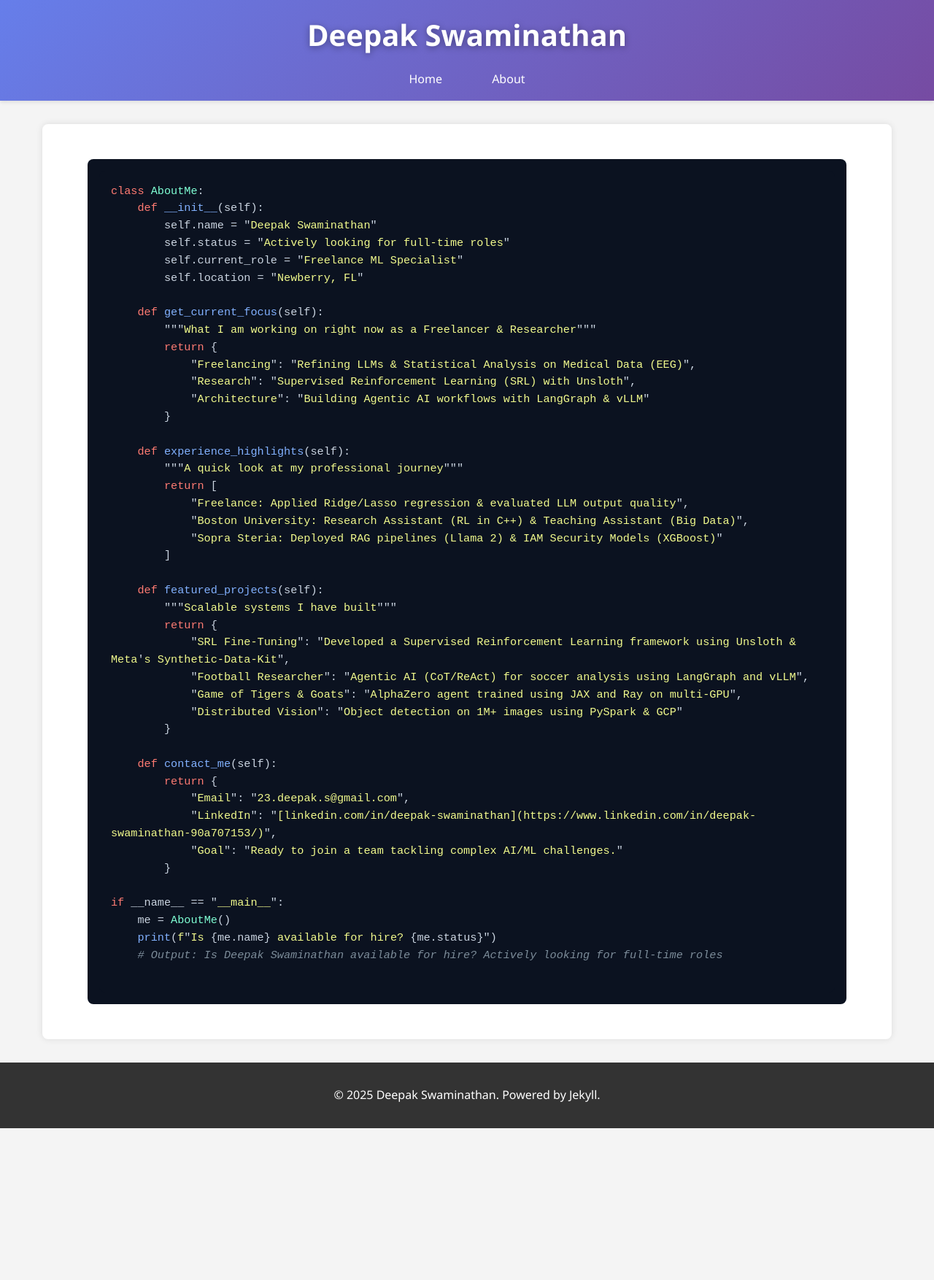
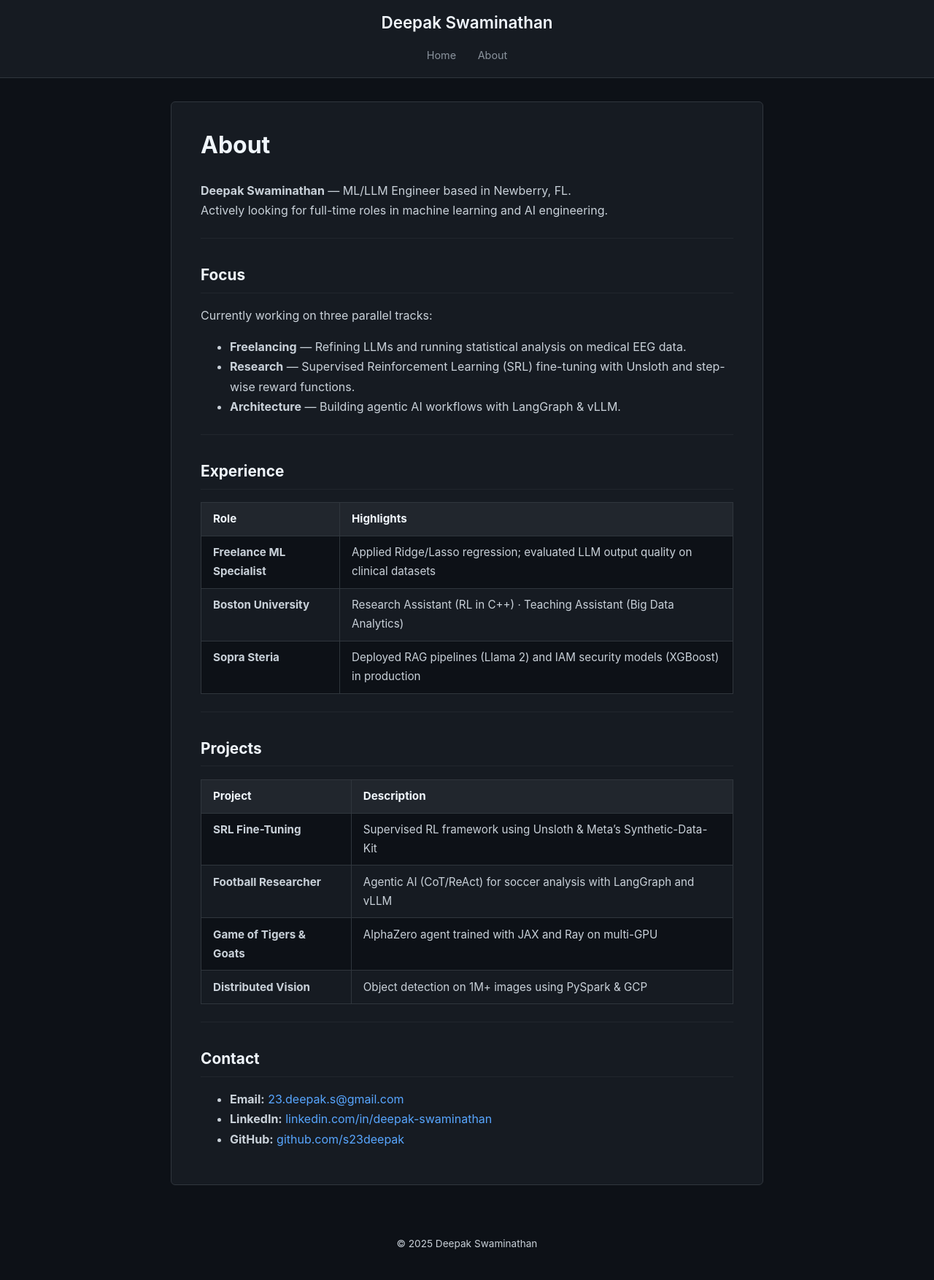
Before and after one commit to s23deepak/s23deepak.github.io, a Jekyll site: the page built from about.md, in a window 1280 px wide. Shown: the whole page at 73% size. Built offline with Jekyll 4.4.1, drawn with Linux system fonts in a browser that asks for light colours; before the commit the page ends 1546 px from its top, so only the background shows below that.

Commit message:
Redesign profile page to match affaan-m GitHub profile style
Co-authored-by: s23deepak <33604012+s23deepak@users.noreply.github.com>
Agent-Logs-Url: https://github.com/s23deepak/s23deepak.github.io/sessions/8cfcbc83-a9ad-4a5b-9fd2-d76666074695

````diff
--- a/_layouts/default.html
+++ b/_layouts/default.html
@@ -6,126 +6,177 @@
     <title>{{ site.title }} - {{ page.title }}</title>
     <meta name="description" content="{{ site.description }}">
     <style>
+        *, *::before, *::after { box-sizing: border-box; }
         body {
-            font-family: 'Segoe UI', Tahoma, Geneva, Verdana, sans-serif;
-            line-height: 1.6;
+            font-family: -apple-system, BlinkMacSystemFont, 'Segoe UI', Helvetica, Arial, sans-serif;
+            font-size: 16px;
+            line-height: 1.7;
             margin: 0;
             padding: 0;
-            background-color: #f4f4f4;
-            color: #333;
+            background-color: #0d1117;
+            color: #c9d1d9;
         }
         header {
-            background: linear-gradient(135deg, #667eea 0%, #764ba2 100%);
-            color: white;
-            padding: 1rem 0;
+            background-color: #161b22;
+            border-bottom: 1px solid #30363d;
+            padding: 0.75rem 0;
             text-align: center;
-            box-shadow: 0 2px 5px rgba(0,0,0,0.1);
         }
         header h1 {
-            margin: 0;
-            font-size: 2.5rem;
-            color: #ffffff;
-            text-shadow: 0 2px 10px rgba(0,0,0,0.35);
+            margin: 0 0 0.5rem;
+            font-size: 1.4rem;
+            color: #f0f6fc;
+            font-weight: 600;
         }
         nav {
-            margin-top: 1rem;
+            display: flex;
+            justify-content: center;
+            gap: 0.25rem;
         }
         nav a {
-            color: white;
+            color: #8b949e;
             text-decoration: none;
-            margin: 0 1rem;
-            padding: 0.5rem 1rem;
-            border-radius: 5px;
-            transition: background-color 0.3s;
+            padding: 0.35rem 0.8rem;
+            border-radius: 6px;
+            font-size: 0.9rem;
+            transition: background-color 0.2s, color 0.2s;
         }
         nav a:hover {
-            background-color: rgba(255,255,255,0.2);
+            background-color: #21262d;
+            color: #f0f6fc;
         }
         main {
-            max-width: 1100px;
+            max-width: 860px;
             margin: 2rem auto;
-            padding: 0 1rem;
-            background: white;
-            border-radius: 8px;
-            box-shadow: 0 0 10px rgba(0,0,0,0.1);
-            padding: 2rem;
+            padding: 0 1.5rem;
         }
-        /* Content wrapper for tighter control over elements like code blocks */
         .content {
-            max-width: 1040px;
-            margin: 0 auto;
+            background-color: #161b22;
+            border: 1px solid #30363d;
+            border-radius: 6px;
+            padding: 2rem 2.5rem;
         }
-
+        h1 { font-size: 2rem; color: #f0f6fc; margin-top: 0; }
+        h2 { font-size: 1.3rem; color: #f0f6fc; border-bottom: 1px solid #21262d; padding-bottom: 0.4rem; margin-top: 2rem; }
+        h3 { font-size: 1.1rem; color: #f0f6fc; }
+        p { color: #c9d1d9; }
+        em { color: #8b949e; }
+        a { color: #58a6ff; text-decoration: none; }
+        a:hover { text-decoration: underline; }
+        hr {
+            border: none;
+            border-top: 1px solid #21262d;
+            margin: 1.5rem 0;
+        }
+        /* Tables */
+        table {
+            width: 100%;
+            border-collapse: collapse;
+            margin: 1rem 0;
+            font-size: 0.95rem;
+        }
+        th {
+            background-color: #21262d;
+            color: #f0f6fc;
+            text-align: left;
+            padding: 0.6rem 1rem;
+            border: 1px solid #30363d;
+        }
+        td {
+            padding: 0.6rem 1rem;
+            border: 1px solid #30363d;
+            color: #c9d1d9;
+            vertical-align: top;
+        }
+        tr:nth-child(even) td { background-color: #161b22; }
+        tr:nth-child(odd) td { background-color: #0d1117; }
         /* Code block / syntax highlighting styles (Rouge token classes) */
         .highlight {
             background: #0b1220;
             color: #cbd5e1;
             padding: 1rem;
-            border-radius: 8px;
+            border-radius: 6px;
+            border: 1px solid #30363d;
             overflow: auto;
             margin: 1rem 0;
-            font-family: 'Source Code Pro', 'Fira Code', Menlo, Monaco, monospace;
-            font-size: 0.95rem;
+            font-family: 'SFMono-Regular', 'Fira Code', Menlo, Monaco, monospace;
+            font-size: 0.9rem;
             line-height: 1.5;
         }
         .highlight pre { margin: 0; white-space: pre-wrap; word-break: break-word; }
-
-        /* Rouge token color mappings (common classes used by Rouge) */
-        .k { color: #ff7b72; }   /* keyword - RED */
-        .kd { color: #ff7b72; }  /* keyword declaration */
-        .n { color: #cbd5e1; }   /* name - default light text */
-        .na { color: #ffb86b; }  /* attribute - ORANGE */
-        .nb { color: #ffd580; }  /* built-in - YELLOW */
-        .nc { color: #7fffd4; }  /* class - CYAN */
-        .nf { color: #82b1ff; }  /* function name - BLUE */
-        .nt { color: #7fffd4; }  /* type - CYAN */
-        .nv { color: #9cd37b; }  /* variable - GREEN */
-        .v { color: #9cd37b; }   /* variable - GREEN */
-        .o { color: #cbd5e1; }   /* operator - default light text */
-        .p { color: #cbd5e1; }   /* punctuation - default light text */
-        .m { color: #ffd580; }   /* number - YELLOW */
-        .mi { color: #ffd580; }  /* number integer - YELLOW */
-        .mf { color: #ffd580; }  /* number float - YELLOW */
-        .sh { color: #cbd5e1; }  /* string delimiter - light text */
-        .s { color: #f1fa8c; }   /* string - YELLOW/LIME */
-        .sa { color: #f1fa8c; }  /* string affix - YELLOW */
-        .sr { color: #f1fa8c; }  /* string regex - YELLOW */
-        .ss { color: #f1fa8c; }  /* string symbol - YELLOW */
-        .c { color: #7c8c99; font-style: italic; }   /* comment - GRAY italic */
-        .cm { color: #7c8c99; font-style: italic; }  /* comment multiline - GRAY italic */
-        .cp { color: #7c8c99; font-style: italic; }  /* comment preproc - GRAY italic */
-        .c1 { color: #7c8c99; font-style: italic; }  /* comment single - GRAY italic */
-        footer {
-            text-align: center;
-            padding: 1rem 0;
-            background: #333;
-            color: white;
-            margin-top: 2rem;
+        code {
+            font-family: 'SFMono-Regular', 'Fira Code', Menlo, Monaco, monospace;
+            font-size: 0.875em;
+            background-color: #21262d;
+            color: #c9d1d9;
+            padding: 0.2em 0.4em;
+            border-radius: 4px;
         }
-        /* Headings inside main content should use a readable accent color */
-        h1, h2, h3 {
-            color: #333333;
-        }
-        a {
-            color: #667eea;
-        }
-        a:hover {
-            text-decoration: underline;
-        }
+        .highlight code { background: none; padding: 0; }
+        /* Rouge token color mappings */
+        .k  { color: #ff7b72; }
+        .kd { color: #ff7b72; }
+        .n  { color: #cbd5e1; }
+        .na { color: #ffb86b; }
+        .nb { color: #ffd580; }
+        .nc { color: #7fffd4; }
+        .nf { color: #82b1ff; }
+        .nt { color: #7fffd4; }
+        .nv { color: #9cd37b; }
+        .v  { color: #9cd37b; }
+        .o  { color: #cbd5e1; }
+        .p  { color: #cbd5e1; }
+        .m  { color: #ffd580; }
+        .mi { color: #ffd580; }
+        .mf { color: #ffd580; }
+        .sh { color: #cbd5e1; }
+        .s  { color: #f1fa8c; }
+        .sa { color: #f1fa8c; }
+        .sr { color: #f1fa8c; }
+        .ss { color: #f1fa8c; }
+        .c  { color: #7c8c99; font-style: italic; }
+        .cm { color: #7c8c99; font-style: italic; }
+        .cp { color: #7c8c99; font-style: italic; }
+        .c1 { color: #7c8c99; font-style: italic; }
+        /* Post list */
         .post-list {
             list-style: none;
             padding: 0;
+            margin: 0;
         }
         .post-list li {
-            margin-bottom: 1rem;
+            padding: 0.6rem 0;
+            border-bottom: 1px solid #21262d;
+            display: flex;
+            justify-content: space-between;
+            align-items: baseline;
+            flex-wrap: wrap;
+            gap: 0.25rem;
         }
-        .post-list a {
-            text-decoration: none;
-            font-size: 1.2rem;
+        .post-list li:last-child { border-bottom: none; }
+        .post-list a { font-size: 1rem; font-weight: 500; }
+        .post-list .date { color: #8b949e; font-size: 0.85rem; }
+        /* Stats image */
+        .stats-img {
+            display: block;
+            max-width: 100%;
+            margin: 1rem auto;
         }
-        .post-list .date {
-            color: #666;
-            font-size: 0.9rem;
+        /* Social links */
+        .social-links {
+            display: flex;
+            gap: 1.2rem;
+            flex-wrap: wrap;
+            margin-top: 0.5rem;
+        }
+        .social-links a { color: #8b949e; font-size: 0.95rem; }
+        .social-links a:hover { color: #58a6ff; }
+        footer {
+            text-align: center;
+            padding: 1.5rem 0;
+            color: #484f58;
+            font-size: 0.85rem;
+            margin-top: 1rem;
         }
     </style>
 </head>
@@ -143,7 +194,7 @@
         </div>
     </main>
     <footer>
-        <p>&copy; 2025 {{ site.title }}. Powered by Jekyll.</p>
+        <p>&copy; 2025 {{ site.title }}</p>
     </footer>
 </body>
 </html>
--- a/about.md
+++ b/about.md
@@ -3,49 +3,46 @@ layout: default
 title: About
 ---
 
-```python
-class AboutMe:
-    def __init__(self):
-        self.name = "Deepak Swaminathan"
-        self.status = "Actively looking for full-time roles"
-        self.current_role = "Freelance ML Specialist"
-        self.location = "Newberry, FL"
+# About
 
-    def get_current_focus(self):
-        """What I am working on right now as a Freelancer & Researcher"""
-        return {
-            "Freelancing": "Refining LLMs & Statistical Analysis on Medical Data (EEG)",
-            "Research": "Supervised Reinforcement Learning (SRL) with Unsloth",
-            "Architecture": "Building Agentic AI workflows with LangGraph & vLLM"
-        }
+**Deepak Swaminathan** — ML/LLM Engineer based in Newberry, FL.
+Actively looking for full-time roles in machine learning and AI engineering.
 
-    def experience_highlights(self):
-        """A quick look at my professional journey"""
-        return [
-            "Freelance: Applied Ridge/Lasso regression & evaluated LLM output quality",
-            "Boston University: Research Assistant (RL in C++) & Teaching Assistant (Big Data)",
-            "Sopra Steria: Deployed RAG pipelines (Llama 2) & IAM Security Models (XGBoost)"
-        ]
+---
 
-    def featured_projects(self):
-        """Scalable systems I have built"""
-        return {
-            "SRL Fine-Tuning": "Developed a Supervised Reinforcement Learning framework using Unsloth & Meta's Synthetic-Data-Kit",
-            "Football Researcher": "Agentic AI (CoT/ReAct) for soccer analysis using LangGraph and vLLM",
-            "Game of Tigers & Goats": "AlphaZero agent trained using JAX and Ray on multi-GPU",
-            "Distributed Vision": "Object detection on 1M+ images using PySpark & GCP"
-        }
+## Focus
 
-    def contact_me(self):
-        return {
-            "Email": "23.deepak.s@gmail.com",
-            "LinkedIn": "[linkedin.com/in/deepak-swaminathan](https://www.linkedin.com/in/deepak-swaminathan-90a707153/)",
-            "Goal": "Ready to join a team tackling complex AI/ML challenges."
-        }
+Currently working on three parallel tracks:
 
-if __name__ == "__main__":
-    me = AboutMe()
-    print(f"Is {me.name} available for hire? {me.status}")
-    # Output: Is Deepak Swaminathan available for hire? Actively looking for full-time roles
+- **Freelancing** — Refining LLMs and running statistical analysis on medical EEG data.
+- **Research** — Supervised Reinforcement Learning (SRL) fine-tuning with Unsloth and step-wise reward functions.
+- **Architecture** — Building agentic AI workflows with LangGraph & vLLM.
 
-```
+---
+
+## Experience
+
+| Role | Highlights |
+|---|---|
+| **Freelance ML Specialist** | Applied Ridge/Lasso regression; evaluated LLM output quality on clinical datasets |
+| **Boston University** | Research Assistant (RL in C++) · Teaching Assistant (Big Data Analytics) |
+| **Sopra Steria** | Deployed RAG pipelines (Llama 2) and IAM security models (XGBoost) in production |
+
+---
+
+## Projects
+
+| Project | Description |
+|---|---|
+| **SRL Fine-Tuning** | Supervised RL framework using Unsloth & Meta's Synthetic-Data-Kit |
+| **Football Researcher** | Agentic AI (CoT/ReAct) for soccer analysis with LangGraph and vLLM |
+| **Game of Tigers & Goats** | AlphaZero agent trained with JAX and Ray on multi-GPU |
+| **Distributed Vision** | Object detection on 1M+ images using PySpark & GCP |
+
+---
+
+## Contact
+
+- **Email:** [23.deepak.s@gmail.com](mailto:23.deepak.s@gmail.com)
+- **LinkedIn:** [linkedin.com/in/deepak-swaminathan](https://www.linkedin.com/in/deepak-swaminathan-90a707153/)
+- **GitHub:** [github.com/s23deepak](https://github.com/s23deepak)
````
Also changed, not shown: index.md (+52 -7 lines).
